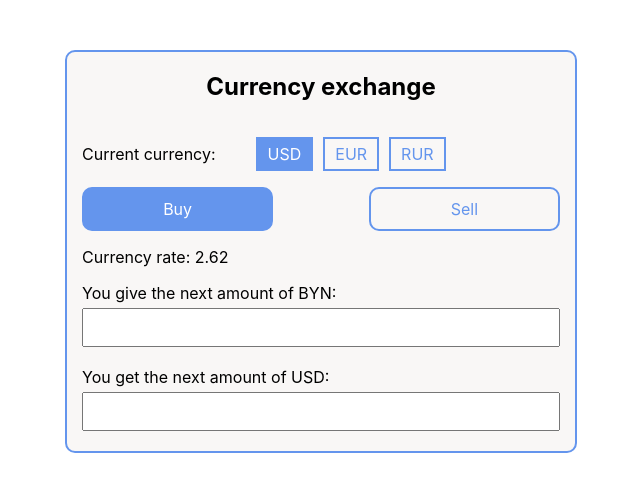
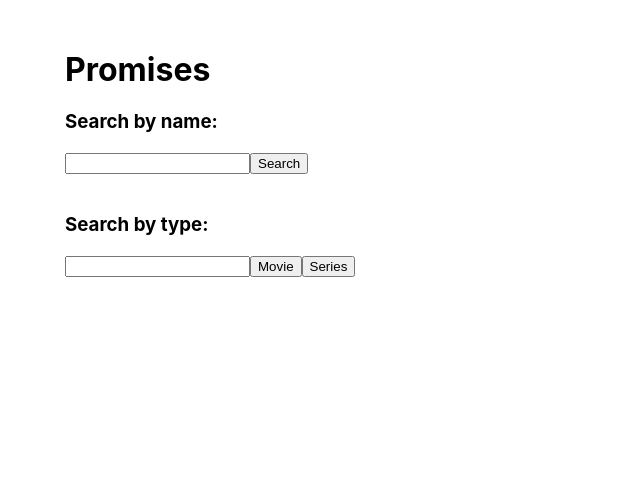
Before and after one commit to Mr-andrei/jsFromJeny, a React (Create React App) app: page / in a window 1280 px wide. Shown: the top 492 px of the page, without its empty margins (319-959 px from the left). Built offline with nearby package versions, Linux system fonts and the light colour scheme.

Commit message:
next commit

```diff
--- a/src/App.tsx
+++ b/src/App.tsx
@@ -1,9 +1,7 @@
 import React from 'react';
 import './App.css';
 import Lesson1 from "./lessons/lesson1/lesson1";
-// import Lesson1 from './lessons/lesson1/lesson1';
-// import './lessons/lesson2/lesson2';
-// import Lesson3 from './lessons/lesson3/Lesson3';
+import Lesson3 from "./lessons/lesson3/Lesson3";
 // import Lesson4 from './lessons/lesson4/Lesson4';
 // import './lessons/lesson5/lesson5';
 // import './lessons/lesson6/lesson6';
@@ -13,8 +11,8 @@ import Lesson1 from "./lessons/lesson1/lesson1";
 function App() {
     return (
         <div className="container">
-            <Lesson1 />
-            {/*<Lesson3 />*/}
+            {/*<Lesson1 />*/}
+            <Lesson3 />
             {/*<Lesson4 />*/}
         </div>
     );
--- a/src/lessons/lesson3/API.ts
+++ b/src/lessons/lesson3/API.ts
@@ -1,13 +1,19 @@
 import axios from 'axios';
 
+const key = '81db0e02';
 const configOMB = {
     baseURL: 'http://www.omdbapi.com',
+    params: {
+        apikey: key
+    }
 };
-const key = '';
 const axiosInstance = axios.create(configOMB);
-
+   // ?apikey=[ваш ключ]&
+// http://www.omdbapi.com/?t=r&plot=full
+// http://www.omdbapi.com/?i=tt3896198&apikey=81db0e02
 const API = {
     searchFilmsByTitle: (title: string) => {
+       return  axiosInstance.get(``,{params:{t:title}})
     },
     searchFilmsByType: (title: string, type: string) => {
     }
--- a/src/lessons/lesson3/Lesson3.tsx
+++ b/src/lessons/lesson3/Lesson3.tsx
@@ -5,12 +5,23 @@ import './lesson_3';
 const Lesson3 = () => {
     const [searchName, setSearchName] = useState('');
     const [serachResult, setSerachResult] = useState('');
+    const [images, setImages] = useState("")
+    const [title, setTitle] = useState("")
     const [searchNameByType, setSearchNameByType] = useState('');
     const [serachResultByType, setSerachResultByType] = useState('');
 
     const searchFilm = () => {
         API.searchFilmsByTitle(searchName)
+            .then(data => {
+                setSerachResult(data.data.Actors)
+                    return data
+            })
+            .then(data => {
+                setImages(data.data.Poster)
+                return data
+            }).then(data => setTitle(data.data.Title))
     };
+
 
     const searchByType = (e: React.MouseEvent<HTMLButtonElement>) => {
         const type: string = e.currentTarget.dataset.t ? e.currentTarget.dataset.t : '';
@@ -25,7 +36,9 @@ const Lesson3 = () => {
                 <input type="text" value={searchName} onChange={(e) => setSearchName(e.currentTarget.value)}/>
                 <button onClick={searchFilm}>Search</button>
                 <div>
-                    {serachResult}
+                   <span>{title}</span>
+                   <div> {serachResult} </div>
+                    <img src={images} alt=""/>
                 </div>
             </div>
 
```
Also changed, not shown: 1 other file (tests, documents, lock files or other folders).
